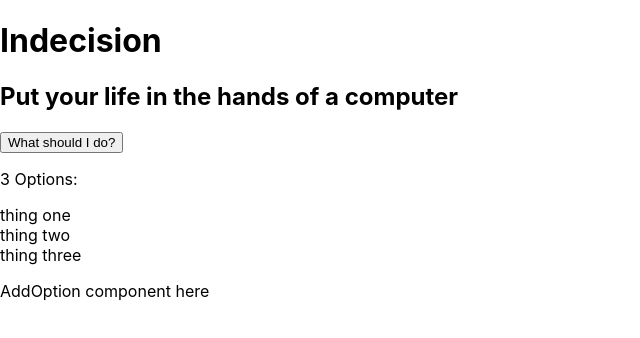
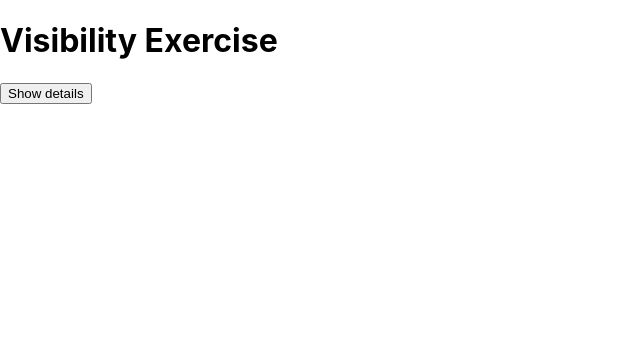
Before and after one commit to garcialuis/indecision, a React (Create React App) app: page / in a window 1280 px wide. Shown: the top 338 px of the page, without its empty margins (0-640 px from the left). Built offline with nearby package versions, Linux system fonts and the light colour scheme.

Commit message:
feat: Added Visible and Counter exercises using state
The visible and counter exercises that had been done using only jsx
have been redone into a new version of each that makes use of state.
Each functional component (VisibleState.js and counter-state.js)
are keeping state using the useState hook.

```diff
--- a/src/App.js
+++ b/src/App.js
@@ -24,16 +24,27 @@ const Header = ({title, subtitle}) => {
 }
 
 const Action = () => {
+
+  const handlePick = () => {
+    alert('handlePick')
+  }
+
   return (
     <div>
-      <button>What should I do?</button>
+      <button onClick={handlePick}>What should I do?</button>
     </div>
   );
 }
 
 const Options = ({options}) => {
+
+  const handleRemoveAll = () => {
+    alert(options)
+  }
+
   return (
     <div>
+      <button onClick={handleRemoveAll}>Remove all</button>
       <p>{options.length} Options: </p>
       {
         options.map((option) => <Option key={option} optionText={option} />)
@@ -51,9 +62,23 @@ const Option = ({optionText}) => {
 }
 
 const AddOption = () => {
+
+  const handleAddOption = (e) => {
+
+    e.preventDefault()
+    const option = e.target.elements.option.value.trim()
+
+    if (option) {
+      alert(option)
+    }
+  }
+
   return (
     <div>
-      <p>AddOption component here</p>
+      <form onSubmit={handleAddOption}>
+        <input type='text' name='option' placeholder='option here'/>
+        <button>Submit</button>
+      </form>
     </div>
   );
 }
--- a/src/index.js
+++ b/src/index.js
@@ -3,15 +3,18 @@ import ReactDOM from 'react-dom';
 import './index.css';
 import App from './App';
 import reportWebVitals from './reportWebVitals';
+import Counterstate from './playground/counter-state';
+import VisibleState from './playground/VisibleState'
 
 var template = (
   <React.StrictMode>
-    <App />
+    {/* <App /> */}
+    <VisibleState />
   </React.StrictMode>
 )
 
-var appRoot = document.getElementById('root')
-ReactDOM.render(template, appRoot);
+// var appRoot = document.getElementById('root')
+// ReactDOM.render(template, appRoot);
 
 // If you want to start measuring performance in your app, pass a function
 // to log results (for example: reportWebVitals(console.log))
--- /dev/null
+++ b/src/playground/VisibleState.js
@@ -0,0 +1,60 @@
+import React, {useState} from 'react'
+import ReactDOM from 'react-dom'
+
+const VisibleState = () => {
+
+    const [visible, setVisibility] = useState(false)
+    const details = 'These are some details you can now see.'
+
+    const toggleVisibility = () => {
+        setVisibility(!visible)
+    }
+
+    return (
+        <div>
+            <h1>Visibility Exercise</h1>
+            <button onClick={toggleVisibility}>{visible ? 'Hide details' : 'Show details'}</button>
+            {visible && <p>{details}</p>}
+
+        </div>
+    )
+}
+
+/*
+// How it would be done using classes:
+class VisibleState extends React.Component {
+    constructor(props) {
+        super(props);
+        this.toggleVisibility = this.toggleVisibility.bind(this);
+        this.state = {
+            visible: false
+        };
+
+    }
+    toggleVisibility() {
+        this.setState((prevState) => {
+            return {
+                visible: !prevState.visible
+            }
+        });
+    }
+
+    render() {
+
+        const details = 'These are some details you can now see.'
+
+        return (
+            <div>
+                <h1>Visibility Exercise</h1>
+                <button onClick={this.toggleVisibility}>{this.state.visible ? 'Hide details' : 'Show details'}</button>
+                {this.state.visible && <p>{details}</p>}
+            </div>
+        );
+    }
+}
+*/
+
+var appRoot = document.getElementById('root')
+ReactDOM.render(<VisibleState />, appRoot);
+
+export default VisibleState
--- /dev/null
+++ b/src/playground/counter-state.js
@@ -0,0 +1,75 @@
+import {React, useState} from 'react'
+import ReactDOM from 'react-dom'
+
+const Counterstate = () => {
+
+    const [count, setCount] = useState(0)
+
+    const handleAddOne = () => {
+        console.log('handleAddOne')
+        setCount(count+1)
+    }
+
+    const handleMinusOne = () => {
+        console.log('handleMinusOne')
+        setCount(count-1)
+    }
+
+    const handleReset = () => {
+        console.log('handleReset')
+        setCount(0)
+    }
+
+    return (
+        <div>
+            <h1>Count: {count}</h1>
+            <button onClick={handleAddOne}>+1</button>
+            <button onClick={handleMinusOne}>-1</button>
+            <button onClick={handleReset}>reset</button>
+
+        </div>
+    );
+}
+
+export default Counterstate
+
+// Uncomment to render:
+// var appRoot = document.getElementById('root')
+// ReactDOM.render(<Counterstate />, appRoot);
+
+/*
+// How it would be done using classes:
+class Counter extends React.Component {
+    constructor(props){
+        super(props);
+        this.handleAddOne = this.handleAddOne.bind(this);
+        this.handleMinusOne = this.handleMinusOne.bind(this);
+        this.handleReset = this.handleReset.bind(this);
+        this.state = {
+            count: 0
+        };
+    };
+
+    handleAddOne() {
+        this.setState((prevState) => {
+            return {
+                count: prevState.count + 1
+            };
+        });
+    }
+    handleMinusOne() {
+        this.setState((prevState) => {
+            return {
+                count: prevState.count - 1
+            };
+        });
+    }
+    handleReset() {
+        this.setState(() => {
+            return {
+                count: 0
+            };
+        });
+    }
+}
+*/
```
